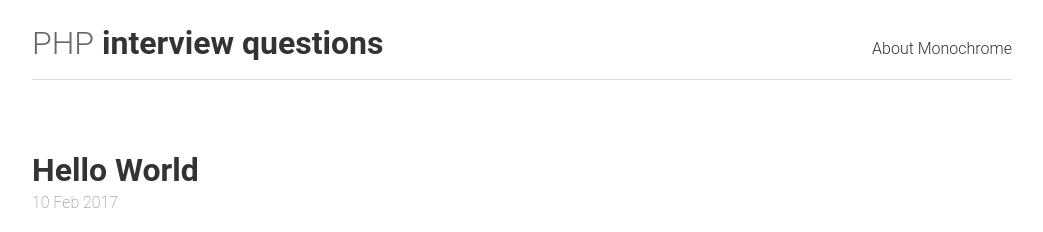
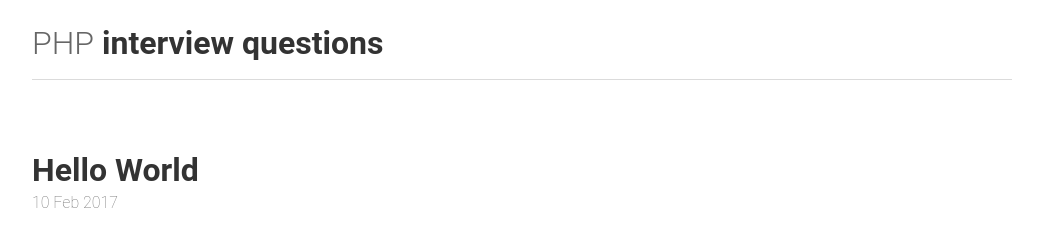
Before and after one commit to krishnakumarongit/krishnakumarongit.github.io, a Jekyll site: the page built from _posts/2017-02-10-hello-world.md, in a window 1280 px wide. Shown: the top 232 px of the page, without its empty margins (118-1161 px from the left). Built offline with Jekyll 4.4.1, drawn with Linux system fonts in a browser that asks for light colours.

Commit message:
new commits

```diff
--- a/_includes/header.html
+++ b/_includes/header.html
@@ -1,20 +1,13 @@
 <header id="header" class="parent justify-spaceBetween">
   <div class="inner w100 relative">
     <span class="f-left">
-      <a href="{{ site.baseurl }}/">
+      <a href="/">
         <h1>
           <span>PHP</span> interview questions
         </h1>
       </a>
     </span>
     <span id="nav-links" class="absolute right bottom">
-      <!-- Nav pages -->
-	    {% for page in site.pages %}
-	      {% if page.layout == "page" %}
-	        <a href="{% if site.baseurl == "/" %}{{ page.url }}{% else %}{{ page.url | prepend: site.baseurl }}{% endif %}" title="{{ page.title }}">{{ page.title }}</a>
-	      {% endif %}
-	    {% endfor %}
-      <!-- Nav links -->
 	    {% include link.html %}
     </span>
   </div>
```
